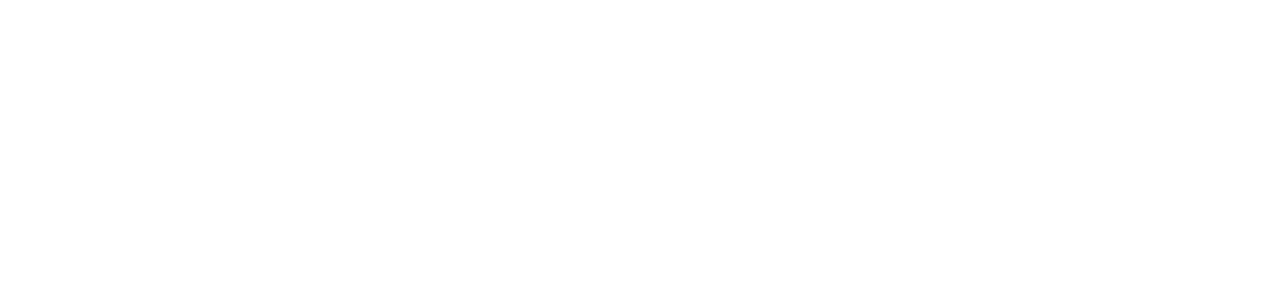
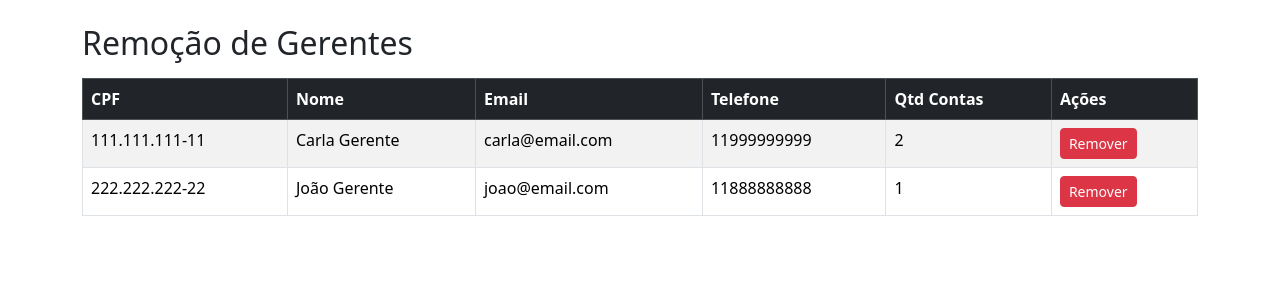
Before and after one commit to joaoGUFPR/DAC, an Angular app in the folder frontend/: page /administrador/remocao-gerente in a window 1280 px wide. Before the commit this address led to /. Shown: the top 300 px of the page. Built offline with nearby package versions, Linux system fonts and the light colour scheme.

Commit message:
feat R18: front tela remocao gerente

```diff
--- a/frontend/src/app/app.routes.ts
+++ b/frontend/src/app/app.routes.ts
@@ -12,6 +12,7 @@
 import { TelaInicialAdm } from './pages/adm/tela-inicial-adm/tela-inicial-adm';
 import { RelatorioCliente } from './pages/adm/relatorio-cliente/relatorio-cliente';
 import { InsercaoGerente } from './pages/adm/insercao-gerente/insercao-gerente';
+import { RemocaoGerente } from './pages/adm/remocao-gerente/remocao-gerente';
 
 export const routes: Routes = [
     { path: '', redirectTo: 'login', pathMatch: 'full' },
@@ -26,5 +27,6 @@
     { path: 'gerente/consultar-cliente', component: ConsultarClientes},
     { path: 'administrador/tela-inicial-adm', component: TelaInicialAdm},
     { path: 'administrador/relatorio-cliente', component: RelatorioCliente},
-    { path: 'administrador/insercao-gerente', component: InsercaoGerente}
+    { path: 'administrador/insercao-gerente', component: InsercaoGerente},
+    { path: 'administrador/remocao-gerente', component: RemocaoGerente}
 ];
--- /dev/null
+++ b/frontend/src/app/pages/adm/remocao-gerente/remocao-gerente.html
@@ -0,0 +1,30 @@
+<div class="container mt-4">
+  <h2>Remoção de Gerentes</h2>
+
+  <table class="table table-bordered table-striped mt-3">
+    <thead class="table-dark">
+      <tr>
+        <th>CPF</th>
+        <th>Nome</th>
+        <th>Email</th>
+        <th>Telefone</th>
+        <th>Qtd Contas</th>
+        <th>Ações</th>
+      </tr>
+    </thead>
+    <tbody>
+      <tr *ngFor="let g of gerentes">
+        <td>{{ g.gerente.cpf }}</td>
+        <td>{{ g.gerente.nome }}</td>
+        <td>{{ g.gerente.email }}</td>
+        <td>{{ g.gerente.telefone }}</td>
+        <td>{{ g.contas.length }}</td>
+        <td>
+          <button class="btn btn-danger btn-sm" (click)="removerGerente(g.gerente.cpf)">
+            Remover
+          </button>
+        </td>
+      </tr>
+    </tbody>
+  </table>
+</div>
--- /dev/null
+++ b/frontend/src/app/pages/adm/remocao-gerente/remocao-gerente.ts
@@ -0,0 +1,70 @@
+import { Component } from '@angular/core';
+import { Gerente } from '../../../shared/models/gerente.model';
+import { ClienteConta } from '../../../shared/models/clienteconta';
+import { CommonModule } from '@angular/common';
+import { FormsModule } from '@angular/forms';
+
+
+interface GerenteExtendido {
+  gerente: Gerente;
+  senha: string;
+  contas: ClienteConta[];
+}
+
+@Component({
+  selector: 'app-remocao-gerente',
+  imports: [CommonModule, FormsModule],
+  templateUrl: './remocao-gerente.html',
+  styleUrl: './remocao-gerente.css'
+})
+export class RemocaoGerente {
+
+  gerentes: GerenteExtendido[] = [];
+
+  ngOnInit() {
+    const g1 = new Gerente("111.111.111-11", "Carla Gerente", "carla@email.com", "11999999999");
+    const g2 = new Gerente("222.222.222-22", "João Gerente", "joao@email.com", "11888888888");
+
+    this.gerentes = [
+      {
+        gerente: g1,
+        senha: '123',
+        contas: [
+          new ClienteConta("123.456.789-00", "Ana", "ana@email.com", "11999999999",
+            2500, "Rua A", "01001-000", "Ap 101", "123", 2000, 1250, "São Paulo", "SP"),
+          new ClienteConta("124.456.789-00", "Bruno", "bruno@email.com", "11888888888",
+            1800, "Rua B", "02002-000", "Casa", "456", -500, 0, "São Paulo", "SP")
+        ]
+      },
+      {
+        gerente: g2,
+        senha: '456',
+        contas: [
+          new ClienteConta("125.456.789-00", "Carlos", "carlos@email.com", "11777777777",
+            2200, "Rua C", "03003-000", "Ap 201", "789", 1000, 1000, "São Paulo", "SP")
+        ]
+      }
+    ];
+  }
+
+  removerGerente(cpf: string) {
+    if (this.gerentes.length <= 1) {
+      alert("Não é possível remover o último gerente do banco!");
+      return;
+    }
+
+    const index = this.gerentes.findIndex(g => g.gerente.cpf === cpf);
+    if (index === -1) return;
+
+    const gerenteRemovido = this.gerentes[index];
+
+    let minContas = Math.min(...this.gerentes.filter((_, i) => i !== index).map(g => g.contas.length));
+    let destinatario = this.gerentes.filter((g, i) => i !== index && g.contas.length === minContas)[0];
+
+    gerenteRemovido.contas.forEach(c => destinatario.contas.push(c));
+
+    this.gerentes.splice(index, 1);
+
+    alert(`Gerente ${gerenteRemovido.gerente.nome} removido com sucesso! Contas transferidas para ${destinatario.gerente.nome}.`);
+  }
+}
```
Also changed, not shown: frontend/src/app/pages/adm/remocao-gerente/remocao-gerente.css (added), 1 other file (tests, documents, lock files or other folders).
